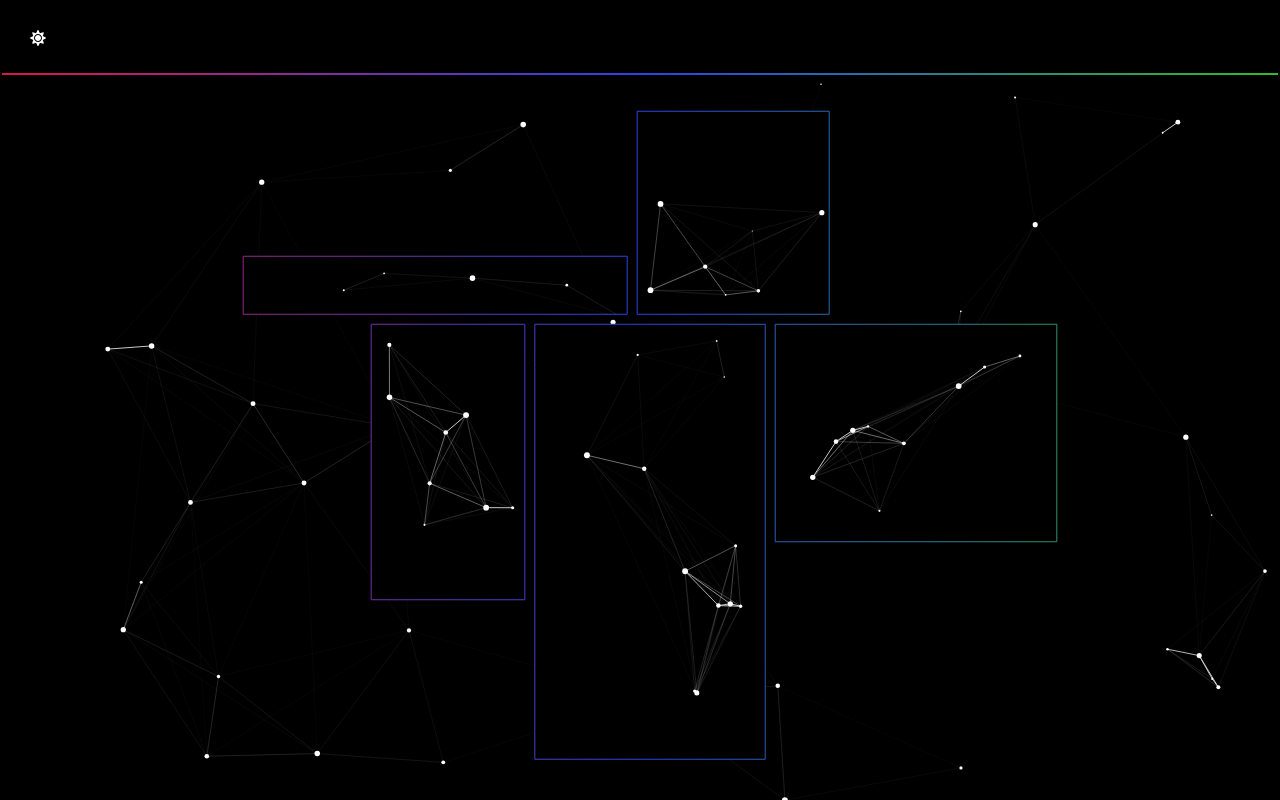
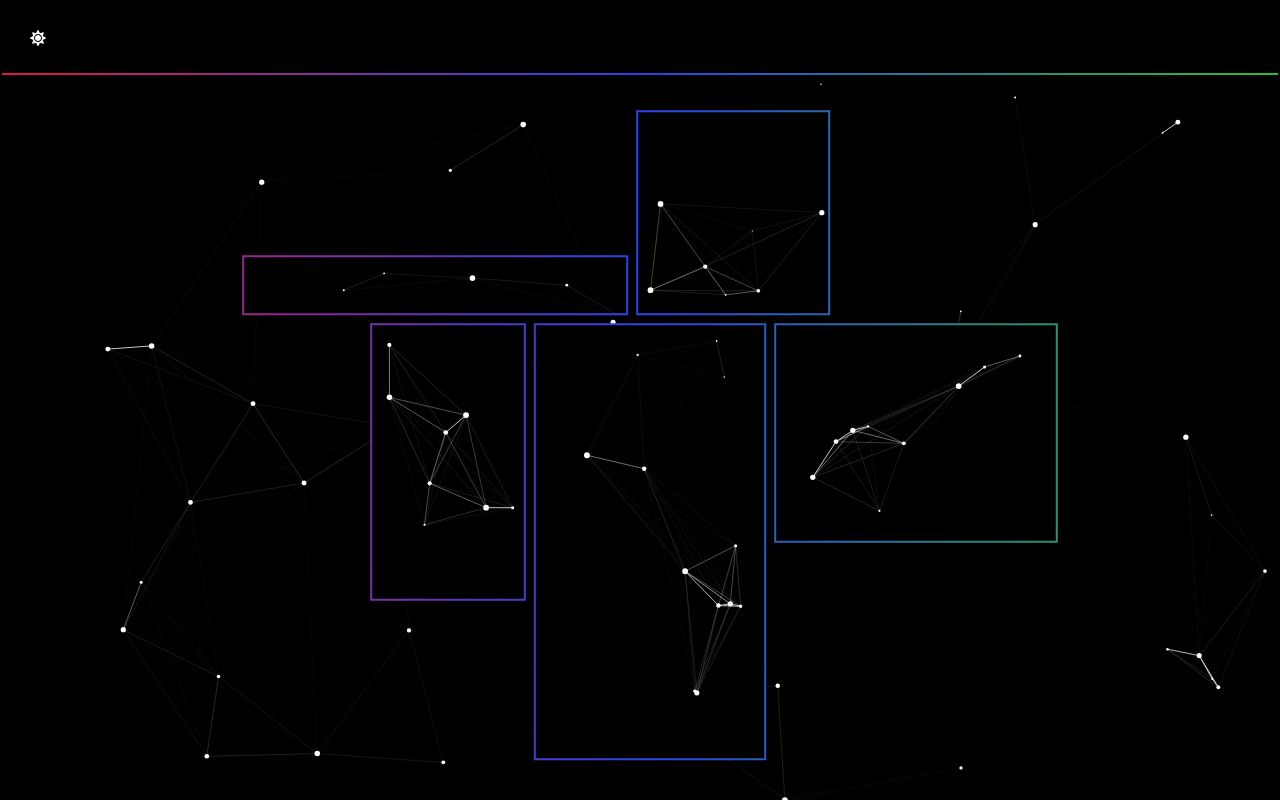
Before and after one commit to evaplaysviolin/evaplaysviolin.github.io, a Vue app: page / in a window 1280 px wide. Built offline with nearby package versions, Linux system fonts and the light colour scheme.

Commit message:
Change width of borders

```diff
--- a/src/components/Menu.vue
+++ b/src/components/Menu.vue
@@ -161,27 +161,27 @@ export default {
         menuCtx.fillRect((scw * 0.59 + 20), (sch * 0.33 + 10), (scw * 0.22), (sch * 0.3));
 
         menuCtx.beginPath();
-        menuCtx.lineWidth = "1";
+        menuCtx.lineWidth = "2";
         menuCtx.rect((scw * 0.19), (sch * 0.25), (scw * 0.3), (sch * 0.08));
         menuCtx.stroke();
 
         menuCtx.beginPath();
-        menuCtx.lineWidth = "1";
+        menuCtx.lineWidth = "2";
         menuCtx.rect((scw * 0.49 + 10), (sch * 0.05), (scw * 0.15), (sch * 0.28));
         menuCtx.stroke();
 
         menuCtx.beginPath();
-        menuCtx.lineWidth = "1";
+        menuCtx.lineWidth = "2";
         menuCtx.rect((scw * 0.29), (sch * 0.33 + 10), (scw * 0.12), (sch * 0.38));
         menuCtx.stroke();
 
         menuCtx.beginPath();
-        menuCtx.lineWidth = "1";
+        menuCtx.lineWidth = "2";
         menuCtx.rect((scw * 0.41 + 10), (sch * 0.33 + 10), (scw * 0.18), (sch * 0.6));
         menuCtx.stroke();
 
         menuCtx.beginPath();
-        menuCtx.lineWidth = "1";
+        menuCtx.lineWidth = "2";
         menuCtx.rect((scw * 0.59 + 20), (sch * 0.33 + 10), (scw * 0.22), (sch * 0.3));
         menuCtx.stroke();
       // }
```
